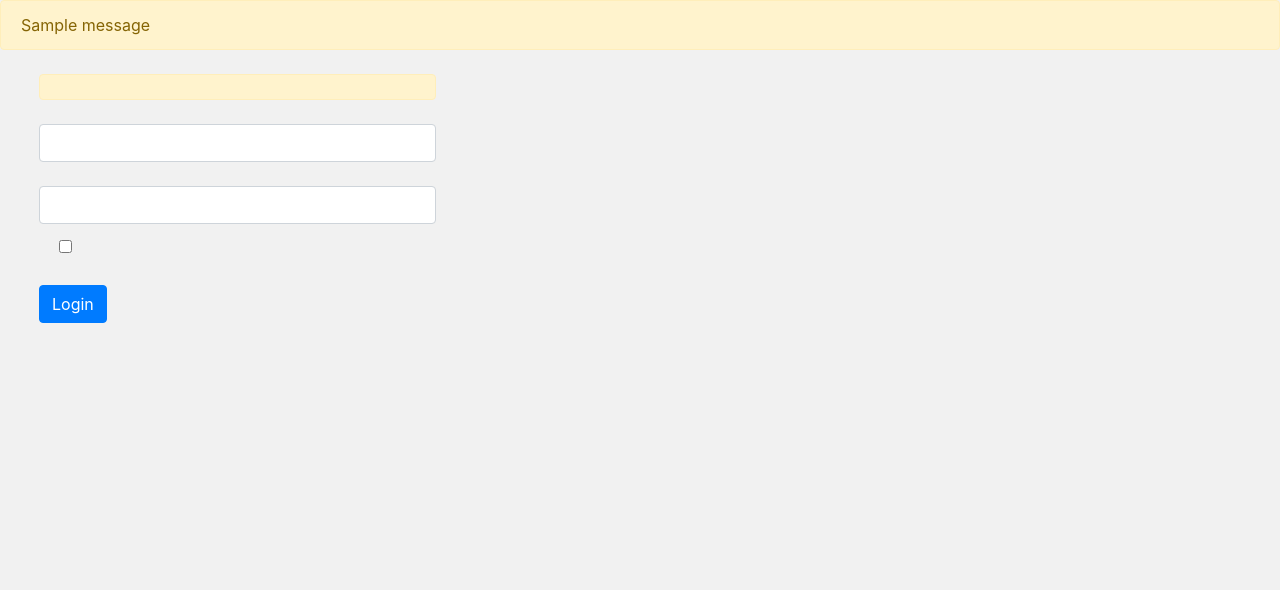
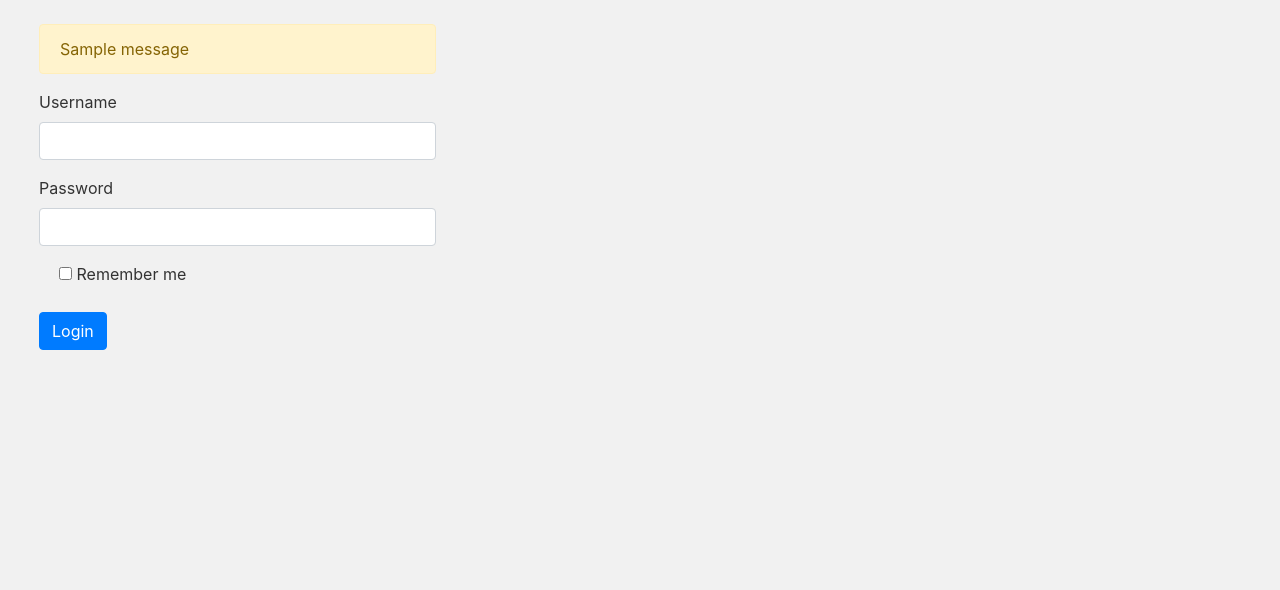
Before and after one commit to shevelsm/geo-treasure, a Flask app: template webapp/templates/login.html in a window 1280 px wide. Shown: the part 56-646 px from the top of the page. After the commit the page ends 406 px from the top, so only its background shows below. Run offline with Flask 2, Linux system fonts and the light colour scheme; a user stored in the database is signed in; tables that the repository leaves empty hold one stand-in row (values such as "Sample post"); the template is opened without the code that fills it: values that come from a table or form of the project are taken from there, most other values are stand-ins (such as "Sample title", 1, 10 or a date in 2020); one stand-in notice (Sample message) is shown; some libraries are stand-ins or nearby versions.

Commit message:
update login form and user table

```diff
--- a/webapp/model.py
+++ b/webapp/model.py
@@ -1,3 +1,5 @@
+from datetime import datetime
+
 from flask_login import UserMixin
 from flask_sqlalchemy import SQLAlchemy
 from werkzeug.security import check_password_hash, generate_password_hash
@@ -11,7 +13,6 @@
     username = db.Column(db.String(64), unique=True, index=True, nullable=False)
     password = db.Column(db.String(128), nullable=False)
     email = db.Column(db.String(128), unique=True, nullable=False)
-    created = db.Column(db.DateTime)
     role = db.Column(db.String(16), index=True)
 
     def set_password(self, password):
--- a/webapp/static/style.css
+++ b/webapp/static/style.css
@@ -65,3 +65,11 @@
     visibility: hidden;
   }
 }
+
+.login {
+  font-size: medium;
+}
+
+form div {
+  font-size: medium;
+}
--- a/webapp/templates/base.html
+++ b/webapp/templates/base.html
@@ -16,13 +16,7 @@
     {% endif %}
   </head>
   <body>
-    {% include 'menu.html' %} {% with messages = get_flashed_messages() %} {% if
-    messages %}
-    <div class="alert alert-warning" role="alert">
-      {% for message in messages %} {{ message }}<br />
-      {% endfor %}
-    </div>
-    {% endif %}{% endwith %}
+    {% include 'menu.html' %}
     <main role="main" class="main-content">
       {% block content %}{% endblock %}
     </main>
--- a/webapp/templates/login.html
+++ b/webapp/templates/login.html
@@ -1,5 +1,5 @@
 {% extends "base.html" %} {% block content %}
-<div class="col-4 m-4">
+<section class="col-4 m-4 login">
   {% with messages = get_flashed_messages() %} {% if messages %}
   <div class="alert alert-warning" role="alert">
     {% for message in messages %} {{ message }}<br />
@@ -20,5 +20,5 @@
     </div>
     {{ form.submit() }}
   </form>
-</div>
+</section>
 {% endblock %}
```
Also changed, not shown: migrations/versions/3dcd1e4f2edd_delete_user_created_field.py (added, +28 -0 lines).
